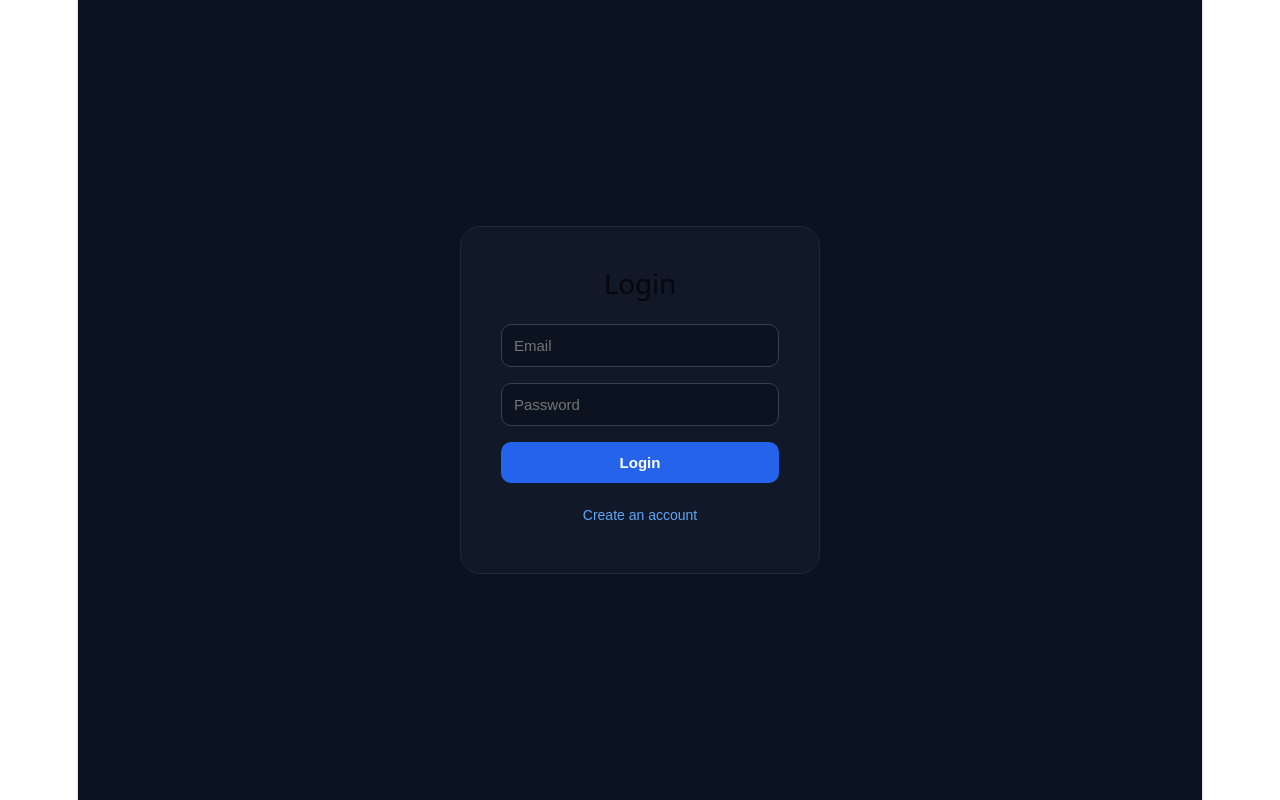
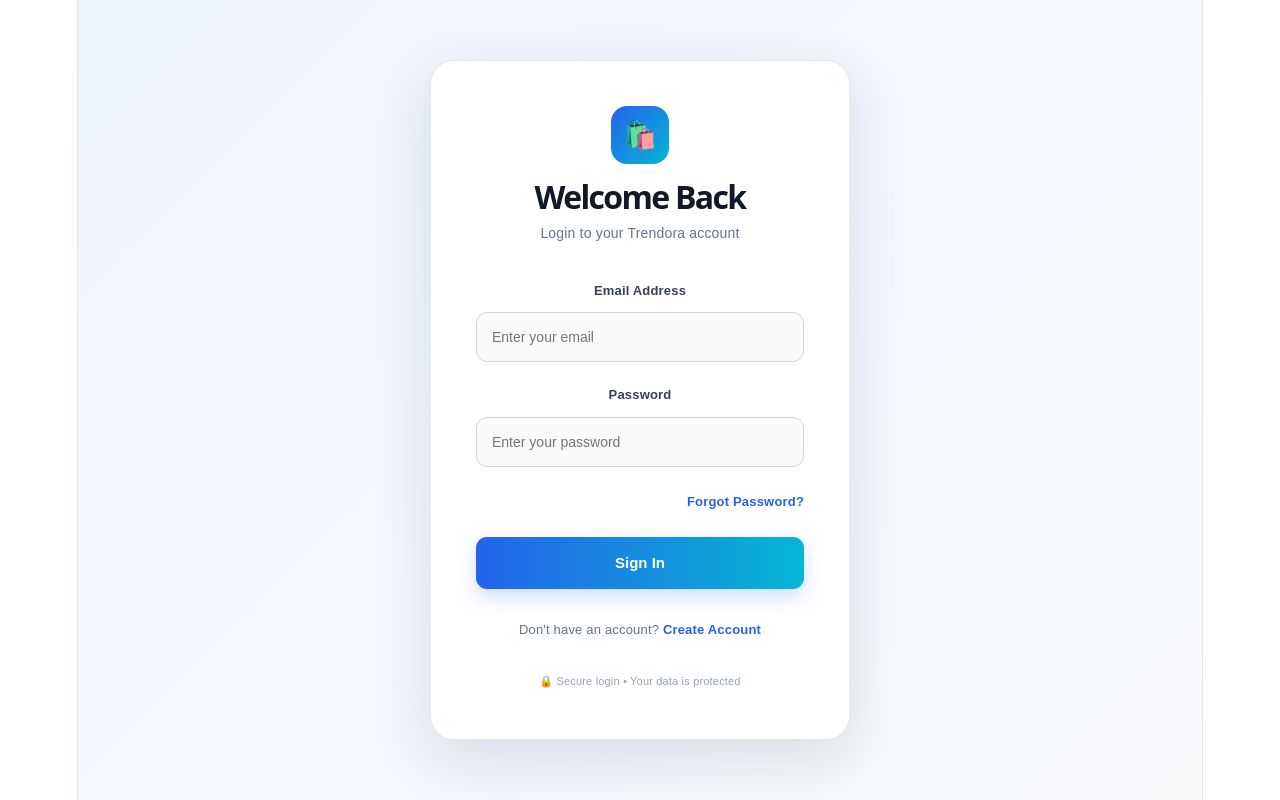
Before and after one commit to Priti2008/Trendora_e_commerce_website, a React app in the folder frontend/: page /login in a window 1280 px wide. Built offline with nearby package versions, Linux system fonts and the light colour scheme; the HTML template or start-up script is replaced by a standard one.

Commit message:
Fix login routing and authentication

```diff
--- a/frontend/src/pages/Login.jsx
+++ b/frontend/src/pages/Login.jsx
@@ -1,5 +1,5 @@
 import { useState } from "react";
-import { useNavigate } from "react-router-dom";
+import { Link, useNavigate } from "react-router-dom";
 
 export default function Login() {
   const navigate = useNavigate();
@@ -10,26 +10,30 @@
   });
 
   const [loading, setLoading] = useState(false);
+  const [error, setError] = useState("");
 
   const handleChange = (e) => {
     setForm({
       ...form,
       [e.target.name]: e.target.value,
     });
+
+    setError("");
   };
 
   const handleSubmit = async (e) => {
     e.preventDefault();
 
-    if (!form.email.trim() || !form.password.trim()) {
-      alert("Please enter email and password.");
+    if (!form.email || !form.password) {
+      setError("Please enter your email and password.");
       return;
     }
 
     try {
       setLoading(true);
+      setError("");
 
-      const res = await fetch("http://localhost:5000/api/users/login", {
+      const res = await fetch("http://localhost:5000/api/login", {
         method: "POST",
         headers: {
           "Content-Type": "application/json",
@@ -40,137 +44,223 @@
       const data = await res.json();
 
       if (data.success) {
-        // Save login information
         localStorage.setItem("user", JSON.stringify(data.user));
-        localStorage.setItem("token", data.token);
 
-        // React Router navigation
-        // Do NOT use window.location.href here
+        if (data.token) {
+          localStorage.setItem("token", data.token);
+        }
+
         navigate("/", { replace: true });
       } else {
-        alert(data.message || "Invalid email or password.");
+        setError(data.message || "Invalid email or password.");
       }
     } catch (error) {
       console.error("Login error:", error);
-      alert("Unable to connect to the server. Please try again.");
+      setError("Unable to connect to server.");
     } finally {
       setLoading(false);
     }
   };
 
   return (
-    <div style={container}>
+    <div style={page}>
       <div style={card}>
-        <h2 style={title}>Login</h2>
+        <div style={logo}>🛍️</div>
+
+        <h1 style={title}>Welcome Back</h1>
+
+        <p style={subtitle}>
+          Login to your Trendora account
+        </p>
+
+        {error && <div style={errorBox}>{error}</div>}
 
         <form onSubmit={handleSubmit}>
+          <label style={label}>Email Address</label>
+
           <input
             type="email"
             name="email"
-            placeholder="Email"
+            placeholder="Enter your email"
             value={form.email}
             onChange={handleChange}
             style={input}
-            disabled={loading}
             autoComplete="email"
           />
+
+          <label style={label}>Password</label>
 
           <input
             type="password"
             name="password"
-            placeholder="Password"
+            placeholder="Enter your password"
             value={form.password}
             onChange={handleChange}
             style={input}
-            disabled={loading}
             autoComplete="current-password"
           />
 
+          <div style={forgotContainer}>
+            <a
+              href="#"
+              style={forgot}
+              onClick={(e) => e.preventDefault()}
+            >
+              Forgot Password?
+            </a>
+          </div>
+
           <button
             type="submit"
+            disabled={loading}
             style={{
               ...button,
               opacity: loading ? 0.7 : 1,
               cursor: loading ? "not-allowed" : "pointer",
             }}
-            disabled={loading}
           >
-            {loading ? "Logging in..." : "Login"}
+            {loading ? "Signing In..." : "Sign In"}
           </button>
         </form>
 
-        <button
-          type="button"
-          onClick={() => navigate("/register")}
-          style={registerButton}
-          disabled={loading}
-        >
-          Create an account
-        </button>
+        <p style={registerText}>
+          Don't have an account?{" "}
+          <Link to="/register" style={registerLink}>
+            Create Account
+          </Link>
+        </p>
+
+        <div style={security}>
+          🔒 Secure login • Your data is protected
+        </div>
       </div>
     </div>
   );
 }
 
-const container = {
+const page = {
   minHeight: "100vh",
-  background: "#0b1220",
+  background: "linear-gradient(135deg, #eef4ff, #f8fafc)",
   display: "flex",
   alignItems: "center",
   justifyContent: "center",
-  color: "white",
-  fontFamily: "Arial, sans-serif",
   padding: "20px",
   boxSizing: "border-box",
+  fontFamily: "Arial, sans-serif",
 };
 
 const card = {
-  background: "#111827",
-  padding: "40px",
-  borderRadius: "20px",
-  width: "360px",
-  maxWidth: "100%",
-  border: "1px solid #1e293b",
+  width: "100%",
+  maxWidth: "420px",
+  background: "#ffffff",
+  padding: "45px",
+  borderRadius: "24px",
   boxSizing: "border-box",
+  boxShadow: "0 20px 60px rgba(15, 23, 42, 0.12)",
+  border: "1px solid #e5e7eb",
+};
+
+const logo = {
+  width: "58px",
+  height: "58px",
+  margin: "0 auto 20px",
+  borderRadius: "16px",
+  background: "linear-gradient(135deg, #2563eb, #06b6d4)",
+  display: "flex",
+  alignItems: "center",
+  justifyContent: "center",
+  fontSize: "27px",
 };
 
 const title = {
-  marginBottom: "24px",
   textAlign: "center",
-  fontSize: "28px",
+  margin: "0",
+  fontSize: "32px",
+  fontWeight: "800",
+  color: "#111827",
+};
+
+const subtitle = {
+  textAlign: "center",
+  color: "#64748b",
+  fontSize: "14px",
+  marginTop: "10px",
+  marginBottom: "32px",
+};
+
+const errorBox = {
+  background: "#fef2f2",
+  color: "#dc2626",
+  border: "1px solid #fecaca",
+  borderRadius: "10px",
+  padding: "11px",
+  marginBottom: "20px",
+  textAlign: "center",
+  fontSize: "13px",
+};
+
+const label = {
+  display: "block",
+  fontSize: "13px",
+  fontWeight: "700",
+  color: "#374151",
+  marginBottom: "8px",
 };
 
 const input = {
   width: "100%",
-  padding: "12px",
-  marginBottom: "16px",
-  borderRadius: "10px",
-  border: "1px solid #374151",
-  background: "#0b1220",
-  color: "white",
+  height: "50px",
+  padding: "0 15px",
+  marginBottom: "20px",
   boxSizing: "border-box",
+  border: "1px solid #d1d5db",
+  borderRadius: "11px",
   outline: "none",
-  fontSize: "15px",
+  background: "#f9fafb",
+  color: "#111827",
+  fontSize: "14px",
+};
+
+const forgotContainer = {
+  textAlign: "right",
+  marginBottom: "22px",
+};
+
+const forgot = {
+  color: "#2563eb",
+  fontSize: "13px",
+  textDecoration: "none",
+  fontWeight: "600",
 };
 
 const button = {
   width: "100%",
-  background: "#2563eb",
-  color: "white",
+  height: "52px",
   border: "none",
-  padding: "12px",
-  borderRadius: "10px",
-  fontWeight: "bold",
+  borderRadius: "11px",
+  background: "linear-gradient(90deg, #2563eb, #06b6d4)",
+  color: "#ffffff",
   fontSize: "15px",
+  fontWeight: "700",
+  boxShadow: "0 8px 20px rgba(37, 99, 235, 0.22)",
 };
 
-const registerButton = {
-  width: "100%",
-  marginTop: "14px",
-  background: "transparent",
-  color: "#60a5fa",
-  border: "none",
-  padding: "10px",
-  cursor: "pointer",
-  fontSize: "14px",
+const registerText = {
+  textAlign: "center",
+  color: "#64748b",
+  fontSize: "13px",
+  marginTop: "28px",
 };
+
+const registerLink = {
+  color: "#2563eb",
+  fontWeight: "700",
+  textDecoration: "none",
+};
+
+const security = {
+  textAlign: "center",
+  color: "#94a3b8",
+  fontSize: "11px",
+  marginTop: "25px",
+};
```
